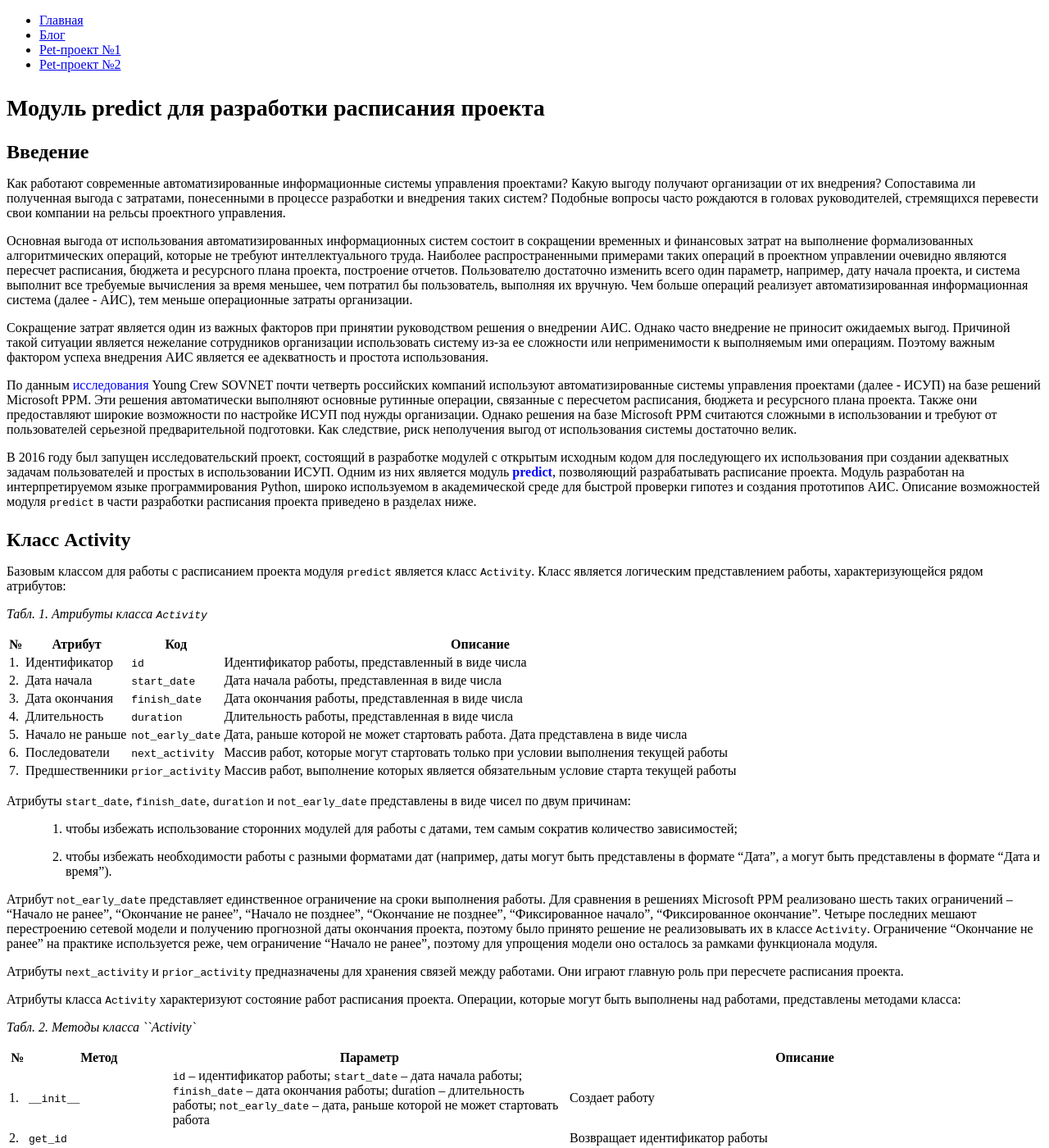
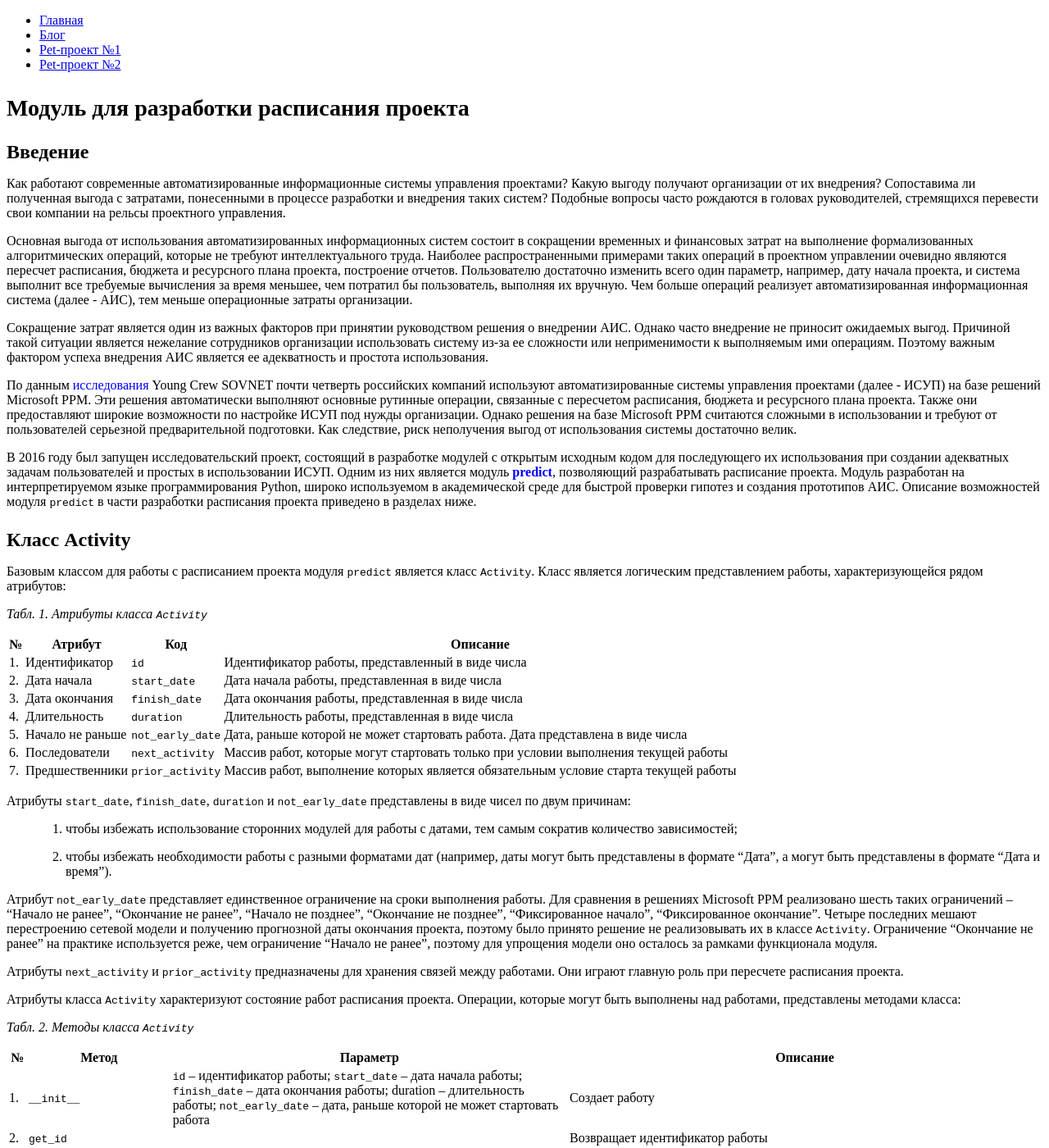
Before and after one commit to alobzov/predict, a Jekyll site: the page built from index.md, in a window 1280 px wide and 1400 px high. Shown: the whole window at 82% size. Built offline with Jekyll 4.4.1, drawn with Linux system fonts in a browser that asks for light colours; some of the changed text lies outside the part shown.

Commit message:
fix: correct page title in gh-pages

```diff
--- a/_config.yml
+++ b/_config.yml
@@ -1,4 +1,4 @@
-title: Модуль predict для разработки расписания проекта
+title: Модуль для разработки расписания проекта
 email: aleks.lobzov@gmail.com
 description: Это описание моего Pet-проекта по сетевым моделям
 baseurl: "/predict"
--- a/index.md
+++ b/index.md
@@ -1,6 +1,6 @@
 ---
 layout: default
-title: Модуль predict для разработки расписания проекта
+title: Модуль для разработки расписания проекта
 description: Это описание моего Pet-проекта по сетевым моделям
 keywords:
   - алексей лобзов
@@ -52,7 +52,7 @@ keywords:
 
 Атрибуты класса ``Activity`` характеризуют состояние работ расписания проекта. Операции, которые могут быть выполнены над работами, представлены методами класса:
 
-*Табл. 2. Методы класса ``Activity`*
+*Табл. 2. Методы класса ``Activity``*
 
 |№ |Метод |Параметр |Описание
 |--- |--- |--- |---
@@ -97,7 +97,7 @@ keywords:
 
 Метод ``remove_next`` предназначен для разрыва связи между работой-предшественником и работой-последователем. Важно отметить, что после разрыва связи работа-последователь остается в расписании и может быть использована для дальнейшего планирования проекта.
 
-## Моделирование расписания при помощи модуля ``predict``
+## Моделирование расписания при помощи модуля predict
 
 Для тестирование модуля ``predict`` было разработано веб-приложение, загружающее данные по работам из файла формата XML и выполняющее пересчет расписания в ответ на изменение значений атрибутов работ (за исключением атрибутов "Идентификатор" и "Предшественники").
 
```
